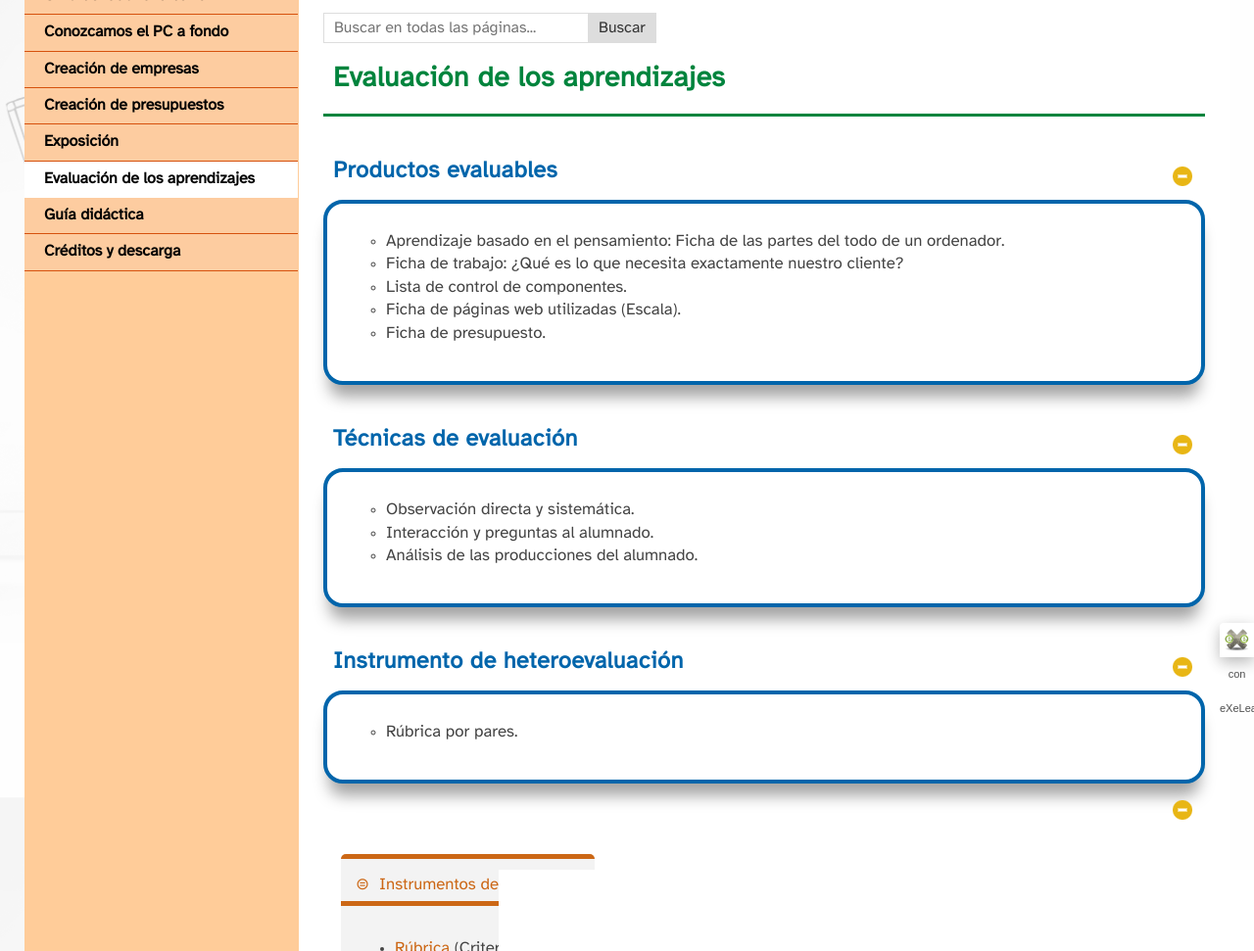
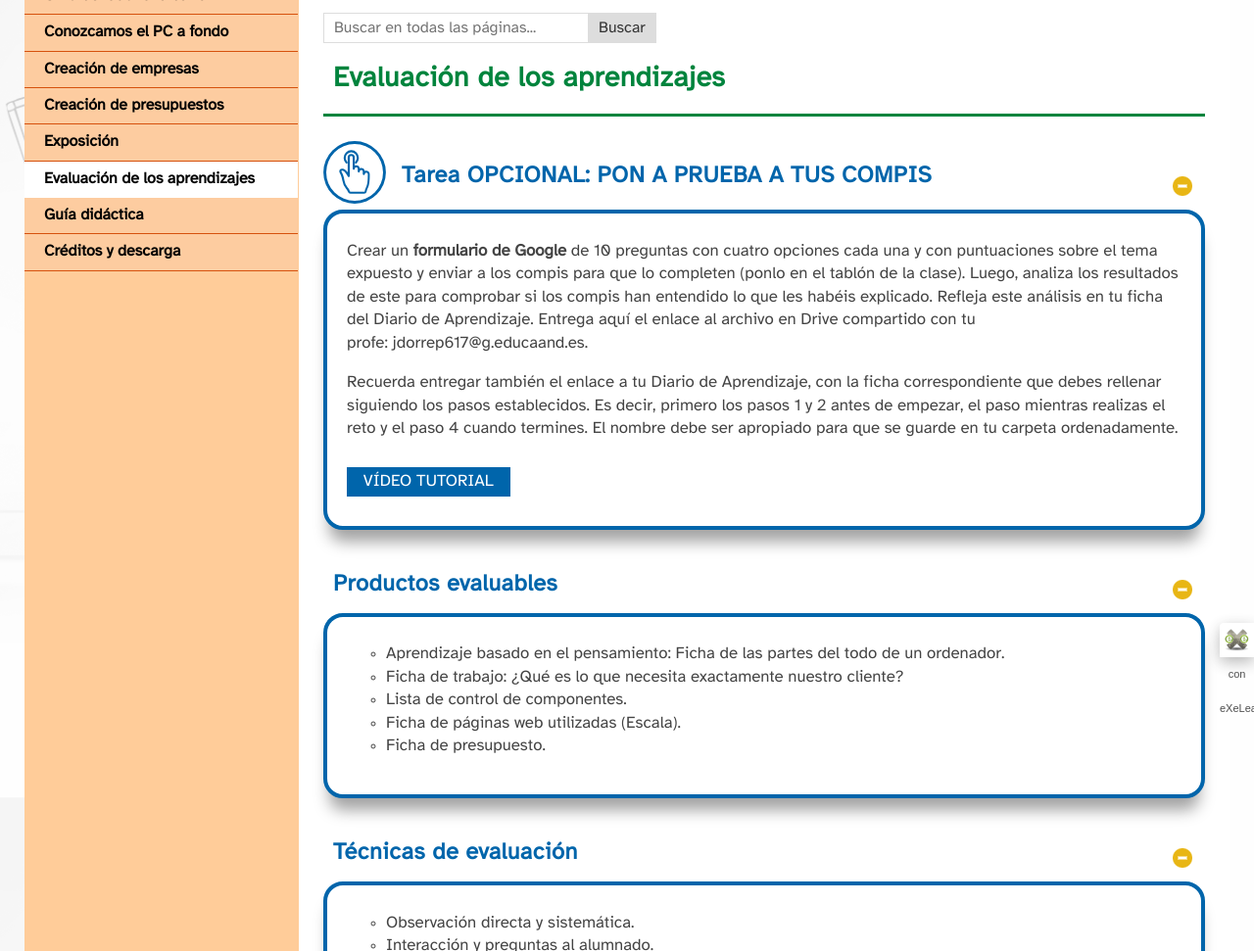
Before and after one commit to ramondor/SdA_DIG_4_ESO_11_UN_ORDENADOR_A_LA_CARTA, a plain HTML site: page evaluacin_de_los_aprendizajes.html in a window 1280 px wide. Shown: the part 129-1100 px from the top of the page at 98% size. Drawn offline with Linux system fonts and the light colour scheme.

Commit message:
Add files via upload

```diff
--- a/evaluacin_de_los_aprendizajes.html
+++ b/evaluacin_de_los_aprendizajes.html
@@ -52,6 +52,20 @@
 <div id="main-wrapper">
 <section id="main">
 <header id="nodeDecoration"><h1 id="nodeTitle">Evaluación de los aprendizajes</h1></header>
+<article class="iDevice_wrapper pblIdevice em_iDevice em_iDevice_activity" id="id111">
+<div class="iDevice emphasis1" >
+<header class="iDevice_header"><h1 class="iDeviceTitle">Tarea OPCIONAL: PON A PRUEBA A TUS COMPIS</h1></header>
+<div class="iDevice_inner">
+<div class="iDevice_content_wrapper">
+<div id="ta111_127_2" class="block iDevice_content">
+<div class="pbl-task-description"><p>Crear un <strong>formulario de Google</strong> de 10 preguntas con cuatro opciones cada una y con puntuaciones sobre el tema expuesto y enviar a los compis para que lo completen (ponlo en el tablón de la clase). Luego, analiza los resultados de este para comprobar si los compis han entendido lo que les habéis explicado. Refleja este análisis en tu ficha del Diario de Aprendizaje. Entrega aquí el enlace al archivo en Drive compartido con tu profe: jdorrep617@g.educaand.es.</p>
+<p>Recuerda entregar también el enlace a tu Diario de Aprendizaje, con la ficha correspondiente que debes rellenar siguiendo los pasos establecidos. Es decir, primero los pasos 1 y 2 antes de empezar, el paso mientras realizas el reto y el paso 4 cuando termines. El nombre debe ser apropiado para que se guarde en tu carpeta ordenadamente.</p></div><div class="iDevice_buttons feedback-button js-required"><input type="button" class="feedbackbutton" value="VÍDEO TUTORIAL" /></div><div class="feedback js-feedback js-hidden"><p>Aquí os dejo un mini vídeotutorial muy sencillo para crear el formulario de manera rápida y sencilla:</p>
+<p style="text-align: center;"><iframe width="800" height="560" src="https://www.youtube.com/embed/7e0rzCoJ3bQ?si=MKl0hvhrOaqtNpop" allowfullscreen="allowfullscreen"></iframe></p></div>
+</div>
+</div>
+</div>
+</div>
+</article>
 <article class="iDevice_wrapper textIdevice em_iDevice" id="id29">
 <div class="iDevice emphasis1" >
 <header class="iDevice_header iDevice_header_noIcon"><h1 class="iDeviceTitle">Productos evaluables</h1></header>
```
